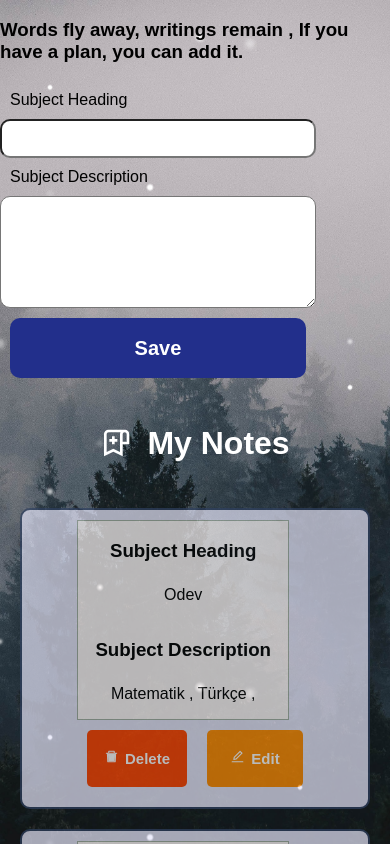
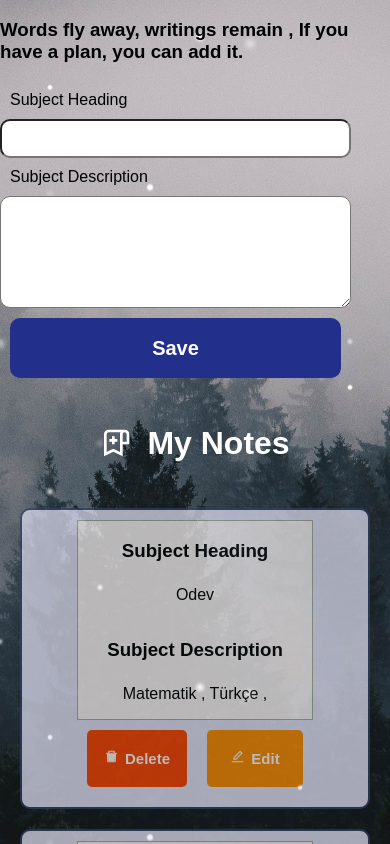
Before and after one commit to Klcknn/Task_App, a React (Create React App) app: page / in a window 390 px wide. Built offline with nearby package versions, Linux system fonts and the light colour scheme; data requests are answered from the project's data file.

Commit message:
css onee

```diff
--- a/src/App.css
+++ b/src/App.css
@@ -266,19 +266,19 @@ body{
   }
 
   .task-update {
-    width: 90%;
+    width: 100%;
   }
 
   .task-show {
-    width: 90%;
+    width: 100%;
   }
 
   .task-form {
-    width: 90%;
+    width: 100%;
   }
 
   .main-content {
-    width: 90%;
+    width: 100%;
   }
 
 }
```
